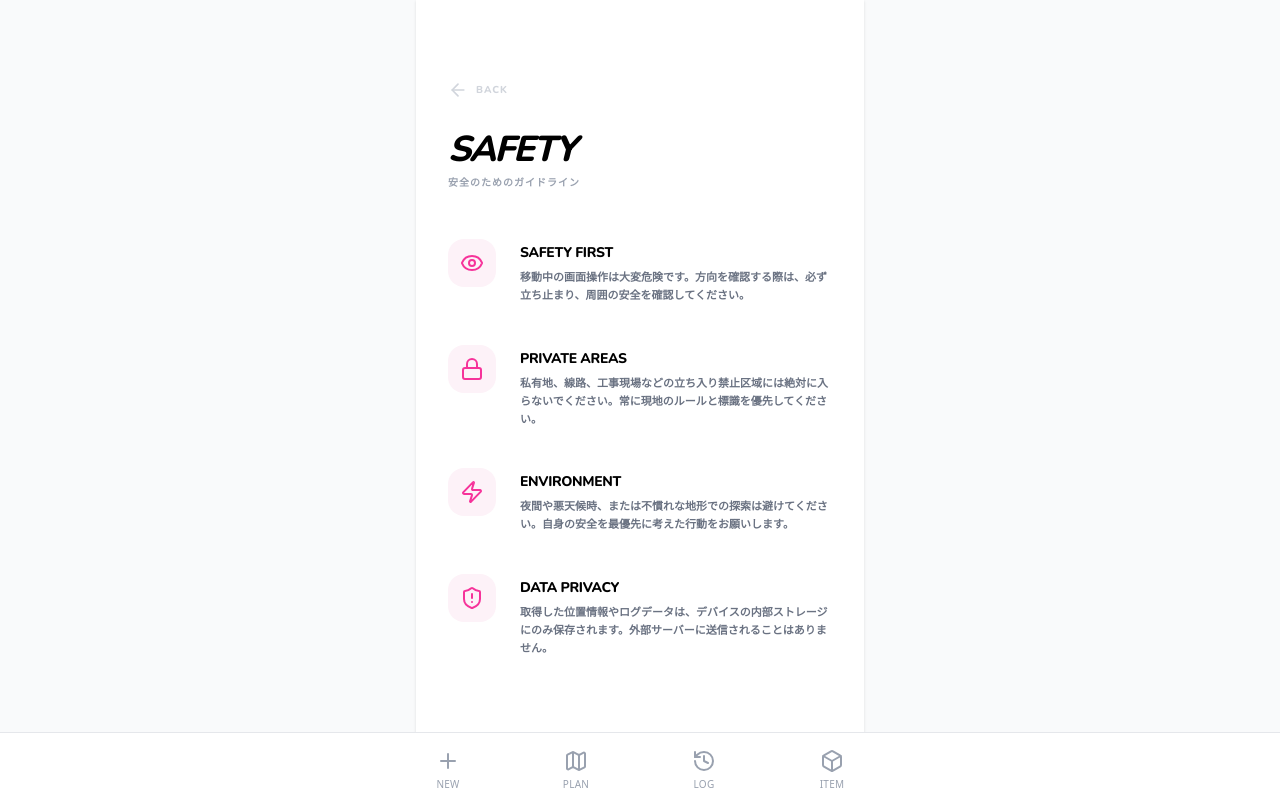
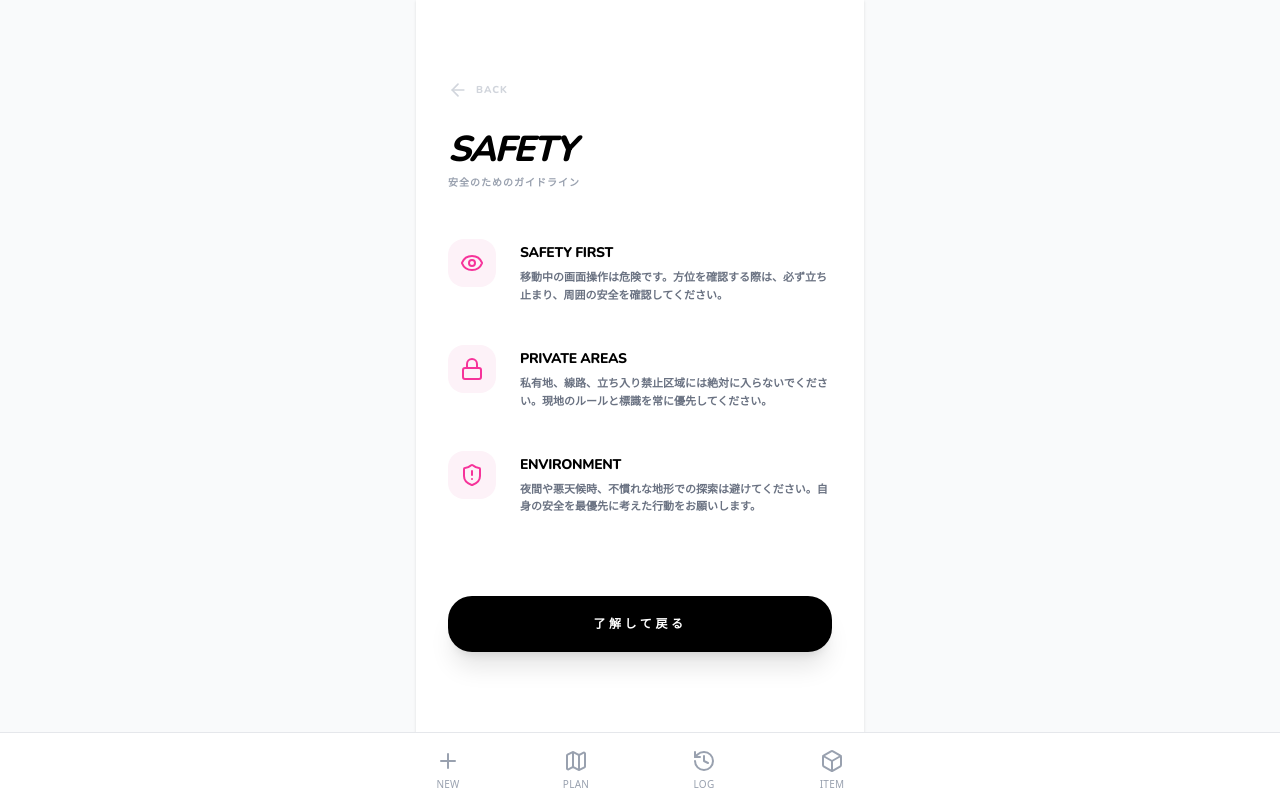
Before and after one commit to kx-00000000/quest-app, a Next.js app in the folder quest/: page /safety in a window 1280 px wide. Shown: the top 798 px of the page. Built offline with nearby package versions, Linux system fonts and the light colour scheme.

Commit message:
02110222

```diff
--- a/quest/src/app/(main)/profile/page.tsx
+++ b/quest/src/app/(main)/profile/page.tsx
@@ -17,6 +17,7 @@ export default function MyPage() {
 
     useEffect(() => {
         const allPlans = getPlans();
+        // 少なくとも1つはアイテムを取得しているプランをログとして扱う
         const completedLogs = allPlans.filter(p => (p.items || []).some((i: any) => i.isCollected));
 
         let dist = 0;
@@ -25,7 +26,9 @@ export default function MyPage() {
 
         completedLogs.forEach(plan => {
             dist += plan.totalDistance || 0;
-            const collected = plan.items.filter((i: any) => i.isCollected);
+            // ★修正ポイント：plan.items が undefined の場合でもエラーにならないようガードを入れる
+            const items = plan.items || [];
+            const collected = items.filter((i: any) => i.isCollected);
             itemCount += collected.length;
             allCollected = [...allCollected, ...collected];
         });
@@ -34,11 +37,14 @@ export default function MyPage() {
             totalDistance: dist,
             totalMissions: completedLogs.length,
             totalItems: itemCount,
-            lastActive: completedLogs.length > 0 ? new Date(completedLogs[0].completionDate).toLocaleDateString('ja-JP') : "-"
+            lastActive: completedLogs.length > 0 ? new Date(completedLogs[0].completionDate || "").toLocaleDateString('ja-JP') : "-"
         });
 
-        // 直近の発見5件を表示
-        setDiscoveries(allCollected.sort((a, b) => new Date(b.collectedAt).getTime() - new Date(a.collectedAt).getTime()).slice(0, 5));
+        // 最新の発見5件をソートして表示
+        const sorted = allCollected.sort((a, b) =>
+            new Date(b.collectedAt).getTime() - new Date(a.collectedAt).getTime()
+        );
+        setDiscoveries(sorted.slice(0, 5));
     }, []);
 
     return (
@@ -48,7 +54,6 @@ export default function MyPage() {
                 <h1 className="text-4xl font-black italic uppercase tracking-tighter leading-none">Status</h1>
             </header>
 
-            {/* 統計：フライトログ風グリッド */}
             <div className="grid grid-cols-2 gap-4 mb-12">
                 <div className="bg-gray-50 p-6 rounded-[2rem] border border-gray-100">
                     <Footprints size={16} className="text-gray-300 mb-4" />
@@ -62,11 +67,10 @@ export default function MyPage() {
                 </div>
             </div>
 
-            {/* 最新の発見（コレクション） */}
             <section className="mb-12">
                 <div className="flex justify-between items-end mb-6 px-1">
                     <h2 className="text-[10px] font-black text-gray-400 uppercase tracking-[0.3em]">Latest Discoveries</h2>
-                    <button onClick={() => router.push('/log')} className="text-[9px] font-black text-pink-500 uppercase tracking-widest">View All</button>
+                    <button onClick={() => router.push('/item')} className="text-[9px] font-black text-pink-500 uppercase tracking-widest">View All</button>
                 </div>
                 <div className="space-y-3">
                     {discoveries.length > 0 ? discoveries.map((item, idx) => (
@@ -86,7 +90,6 @@ export default function MyPage() {
                 </div>
             </section>
 
-            {/* ガイド・安全設定 */}
             <div className="space-y-3">
                 <button
                     onClick={() => router.push('/safety')}
@@ -98,11 +101,6 @@ export default function MyPage() {
                     </div>
                     <ChevronRight size={16} className="text-gray-200" />
                 </button>
-
-                <div className="p-6 bg-gray-50 rounded-[1.5rem] flex items-center gap-4 border border-gray-100 opacity-50">
-                    <Info size={18} className="text-gray-400" />
-                    <span className="text-sm font-bold uppercase tracking-tight text-gray-400">App Version 1.0.0</span>
-                </div>
             </div>
         </div>
     );
--- a/quest/src/app/(main)/safety/page.tsx
+++ b/quest/src/app/(main)/safety/page.tsx
@@ -1,7 +1,7 @@
 "use client";
 
 import { useRouter } from "next/navigation";
-import { ArrowLeft, ShieldAlert, Zap, Lock, Eye, Footprints } from "lucide-react";
+import { ArrowLeft, ShieldAlert, Zap, Lock, Eye } from "lucide-react";
 
 export default function SafetyPage() {
     const router = useRouter();
@@ -10,28 +10,23 @@ export default function SafetyPage() {
         {
             icon: Eye,
             title: "Safety First",
-            desc: "移動中の画面操作は大変危険です。方向を確認する際は、必ず立ち止まり、周囲の安全を確認してください。"
+            desc: "移動中の画面操作は危険です。方位を確認する際は、必ず立ち止まり、周囲の安全を確認してください。"
         },
         {
             icon: Lock,
             title: "Private Areas",
-            desc: "私有地、線路、工事現場などの立ち入り禁止区域には絶対に入らないでください。常に現地のルールと標識を優先してください。"
-        },
-        {
-            icon: Zap,
-            title: "Environment",
-            desc: "夜間や悪天候時、または不慣れな地形での探索は避けてください。自身の安全を最優先に考えた行動をお願いします。"
+            desc: "私有地、線路、立ち入り禁止区域には絶対に入らないでください。現地のルールと標識を常に優先してください。"
         },
         {
             icon: ShieldAlert,
-            title: "Data Privacy",
-            desc: "取得した位置情報やログデータは、デバイスの内部ストレージにのみ保存されます。外部サーバーに送信されることはありません。"
+            title: "Environment",
+            desc: "夜間や悪天候時、不慣れな地形での探索は避けてください。自身の安全を最優先に考えた行動をお願いします。"
         }
     ];
 
     return (
         <div className="min-h-screen bg-white text-black p-8 font-sans pb-20">
-            <button onClick={() => router.back()} className="pt-12 mb-8 text-gray-300 flex items-center gap-2 hover:text-black transition-colors">
+            <button onClick={() => router.back()} className="pt-12 mb-8 text-gray-300 flex items-center gap-2">
                 <ArrowLeft size={20} />
                 <span className="text-[10px] font-black uppercase tracking-widest">Back</span>
             </button>
@@ -49,21 +44,16 @@ export default function SafetyPage() {
                         </div>
                         <div className="space-y-1.5 pt-1">
                             <h2 className="font-black uppercase text-sm tracking-tight">{sec.title}</h2>
-                            <p className="text-[11px] text-gray-500 leading-relaxed font-bold">
-                                {sec.desc}
-                            </p>
+                            <p className="text-[11px] text-gray-500 leading-relaxed font-bold">{sec.desc}</p>
                         </div>
                     </section>
                 ))}
             </div>
 
             <div className="mt-20 space-y-4">
-                <p className="text-[9px] text-gray-300 text-center uppercase font-bold tracking-widest leading-loose">
-                    By using this application, you agree to take full responsibility for your actions in the physical world.
-                </p>
                 <button
                     onClick={() => router.back()}
-                    className="w-full py-5 bg-black text-white rounded-[1.5rem] font-black text-xs uppercase tracking-[0.2em] shadow-xl active:scale-95 transition-all"
+                    className="w-full py-5 bg-black text-white rounded-[1.5rem] font-black text-xs uppercase tracking-[0.3em] active:scale-95 transition-all shadow-xl"
                 >
                     了解して戻る
                 </button>
```
